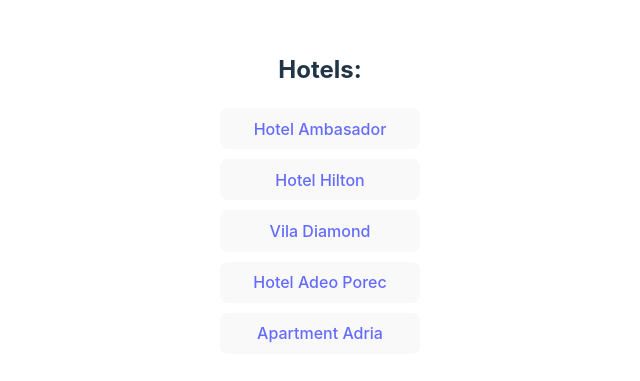
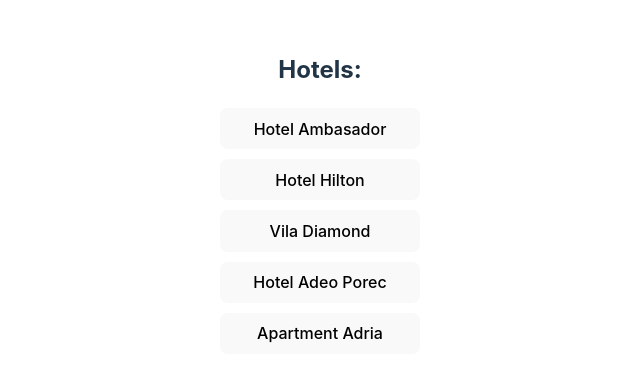
Before and after one commit to Antunsvetic/booking-react, a React (Vite) app: page / in a window 1280 px wide. Shown: the part 207-588 px from the top of the page, without its empty margins (320-960 px from the left). Built offline with nearby package versions, Linux system fonts and the light colour scheme.

Commit message:
button bug fix

```diff
--- a/src/pages/hotels.jsx
+++ b/src/pages/hotels.jsx
@@ -11,15 +11,16 @@
             <h2>Hotels: </h2>
             <div className="hotels-list__container">
                 {hotels?.map(({ name, id }) => (
-                    <button key={id}>
-                        <Link to={`hotel/${id}`}>
+
+                    <Link to={`hotel/${id}`}>
+                        <button key={id}>
                             {name}
-                        </Link>
-                    </button>
+                        </button>
+                    </Link>
                 ))}
             </div>
 
-        </div>
+        </div >
     )
 }
 
```
